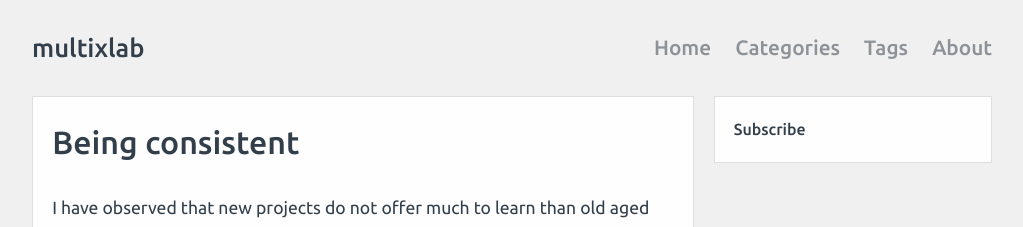
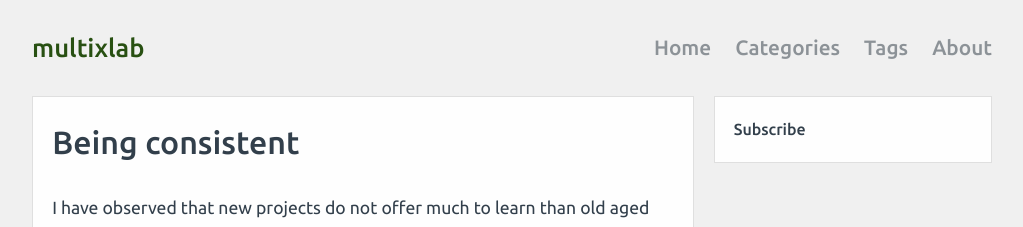
Before and after one commit to multixlab/multixlab.github.io, a Jekyll site: the page built from _posts/2017-03-14-being-consistant.md, in a window 1280 px wide. Shown: the top 227 px of the page, without its empty margins (128-1151 px from the left). Built offline with Jekyll 4.4.1, drawn with Linux system fonts in a browser that asks for light colours.

Commit message:
change logo color

```diff
--- a/_sass/colors.scss
+++ b/_sass/colors.scss
@@ -5,6 +5,7 @@ $color-subtitle: #7b7b7b;
 
 $color-page: #f0f0f0;
 $color-hover: #ce125a;
+$color-logo: #1c4705f2;
 
 $color-border: #dfdfdf;
 $color-display-background: #fffffff2;
--- a/_sass/header.scss
+++ b/_sass/header.scss
@@ -18,10 +18,10 @@ header:after {
 
 .logo {
   font-size: 1.6rem;
+  color: $color-logo;
   align-items: center;
   display: inline-flex;
   height: $header-height;
-  color: $color-primary;
 }
 
 .current {
--- a/_sass/post.scss
+++ b/_sass/post.scss
@@ -1,7 +1,7 @@
 .post {
 
   h1 {
-    margin-bottom: 1rem;
+    margin-bottom: 0.5rem;
   }
 
   h2,
@@ -15,6 +15,11 @@
     font-size: 1.1rem;
   }
 
+  .date {
+    margin-bottom: 1rem;
+    color: $color-subtitle;
+    font-weight: $weight-medium;
+  }
 
   $list-margin: $column-spacing * 3;
 
```
